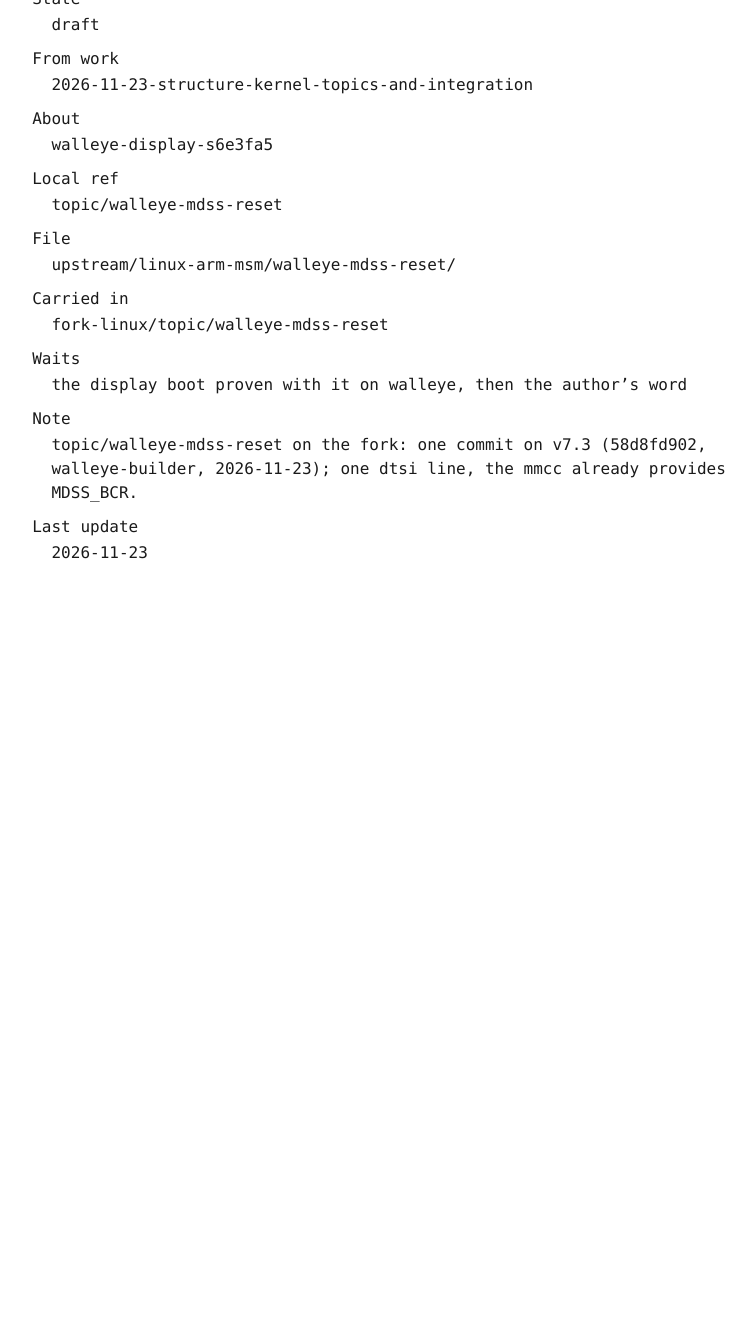
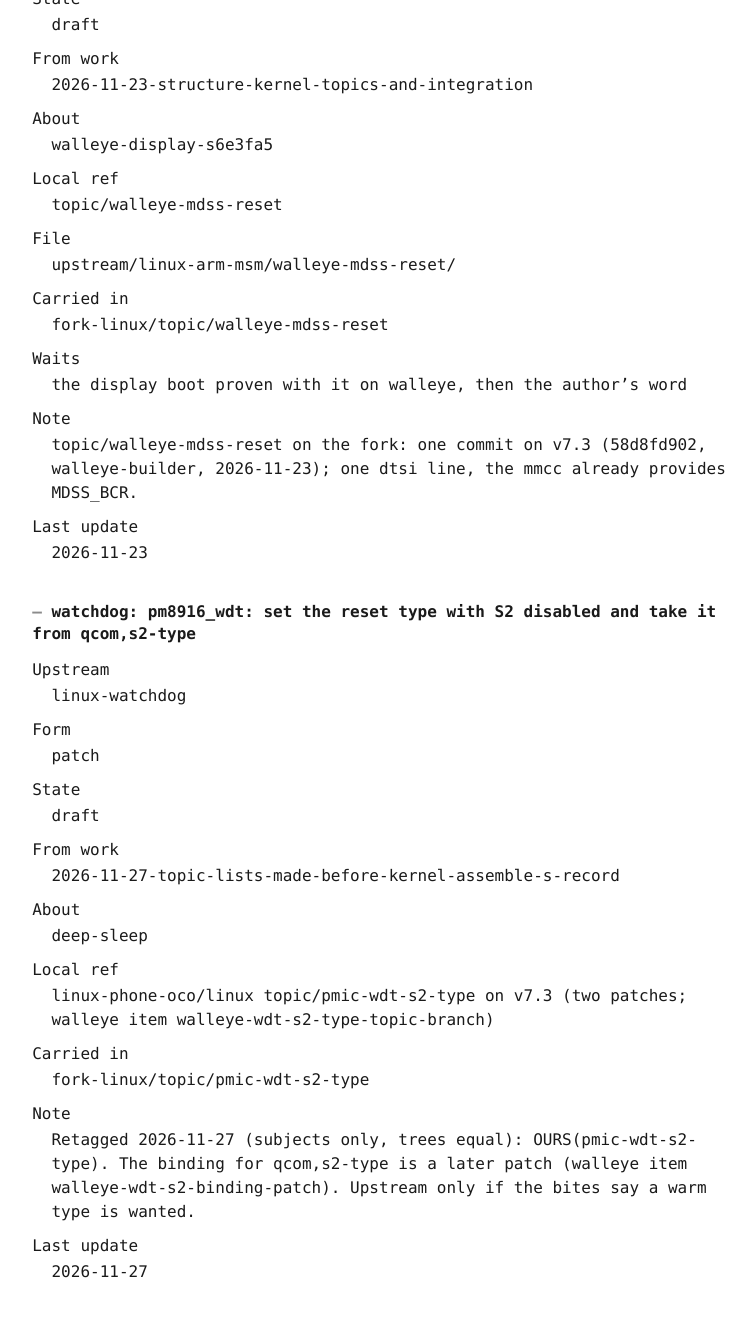
Before and after one commit to linux-phone-oco/docs, a Jekyll site: the page built from docs/upstream_items.md, in a window 1280 px wide and 1400 px high, scrolled down 28235 px. Shown: the top 1317 px of the window, without its empty margins (261-1017 px from the left). Built offline with Jekyll 4.4.1, drawn with Linux system fonts in a browser that asks for light colours; our own code applies the rules of GitHub Pages for plain Markdown files; before the commit the page ends 28916 px from its top, so only the background shows below that.

Commit message:
docs: upstream-item row for pmic-wdt-s2-type, carried in the fork (retag of walleye's topics) (#945)
Co-Authored-By: Claude Sonnet 5.5 <noreply@anthropic.com>

Landed-by: walleye-builder.80033e

```diff
--- a/data/upstream_items.json
+++ b/data/upstream_items.json
@@ -34,3 +34,4 @@
 {"id":"sm7150-va-macro-q6afecc-clock","upstream":"sm7150-mainline","title":"arm64: dts: qcom: sm7150: drop aoncc; clock the VA macro from q6afecc (aoncc at the SM8250 address hung the boot)","form":"patch","state":"draft","from_work":"wcd937x-dt-aoncc","domain":null,"tags":null,"about":"audio-mic","local_ref":"topic/sm7150-va-macro-q6afecc-clock","file":"upstream/sm7150-mainline/sm7150-va-macro-q6afecc-clock/","sent_on":null,"forwarded":null,"bug":null,"version":null,"supersedes":null,"applied_upstream":null,"carried_in":"fork-linux/topic/sm7150-va-macro-q6afecc-clock","reviewed_by":null,"waits":"the same split and reproduce as surya-wcd9375-wireup; folded into it if that is not upstream first","note":"Commit 708930065 (dt/surya-wcd-rx-channel-map), proven on the phone: only aoncc disabled, the tree boots. Fixes our own wire-up, so upstream it only exists as part of that patch.","last_update":"2026-11-23"}
 {"id":"surya-q6voice-calls","upstream":"sm7150-mainline","title":"Modem calls on SM7150: q6voice from sdm845-mainline with CVD 2.3, APR voice services and a VoiceMMode1 link (pulpoff's commit)","form":"patch","state":"draft","from_work":"calls-audio-q6voice","domain":null,"tags":null,"about":"modem-calls","local_ref":"topic/surya-q6voice-calls","file":"upstream/sm7150-mainline/surya-q6voice-calls/","sent_on":null,"forwarded":null,"bug":null,"version":null,"supersedes":null,"applied_upstream":null,"carried_in":"fork-linux/topic/surya-q6voice-calls","reviewed_by":null,"waits":"pulpoff, whose work it is: whether he sends it to sm7150-mainline; we carry it as it is","note":"Commit 29d92793b, cherry-picked from pulpoff/linux-surya c314b3bdf (test/surya-calls). Not ours to send. Its uplink also needs a userspace mono capture during a call (surya-call-uplink): a WORKAROUND candidate, not marked yet.","last_update":"2026-11-23"}
 {"id":"walleye-mdss-reset","upstream":"linux-arm-msm","title":"arm64: dts: qcom: msm8998: Add the MDSS reset (the bootloader leaves the display block scanning out its splash)","form":"patch","state":"draft","from_work":"2026-11-23-structure-kernel-topics-and-integration","domain":null,"tags":null,"about":"walleye-display-s6e3fa5","local_ref":"topic/walleye-mdss-reset","file":"upstream/linux-arm-msm/walleye-mdss-reset/","sent_on":null,"forwarded":null,"bug":null,"version":null,"supersedes":null,"applied_upstream":null,"carried_in":"fork-linux/topic/walleye-mdss-reset","reviewed_by":null,"waits":"the display boot proven with it on walleye, then the author's word","note":"topic/walleye-mdss-reset on the fork: one commit on v7.3 (58d8fd902, walleye-builder, 2026-11-23); one dtsi line, the mmcc already provides MDSS_BCR.","last_update":"2026-11-23"}
+{"id":"pmic-wdt-s2-type","upstream":"linux-watchdog","title":"watchdog: pm8916_wdt: set the reset type with S2 disabled and take it from qcom,s2-type","form":"patch","state":"draft","from_work":"2026-11-27-topic-lists-made-before-kernel-assemble-s-record","domain":null,"tags":null,"about":"deep-sleep","local_ref":"linux-phone-oco/linux topic/pmic-wdt-s2-type on v7.3 (two patches; walleye item walleye-wdt-s2-type-topic-branch)","file":null,"sent_on":null,"forwarded":null,"bug":null,"version":null,"supersedes":null,"applied_upstream":null,"carried_in":"fork-linux/topic/pmic-wdt-s2-type","reviewed_by":null,"waits":null,"note":"Retagged 2026-11-27 (subjects only, trees equal): OURS(pmic-wdt-s2-type). The binding for qcom,s2-type is a later patch (walleye item walleye-wdt-s2-binding-patch). Upstream only if the bites say a warm type is wanted.","last_update":"2026-11-27"}
--- a/docs/upstream_items.md
+++ b/docs/upstream_items.md
@@ -1236,3 +1236,34 @@ Note
 
 Last update
 : 2026-11-23
+
+
+<a id="pmic-wdt-s2-type"></a>
+### watchdog: pm8916_wdt: set the reset type with S2 disabled and take it from qcom,s2-type
+
+Upstream
+: linux-watchdog
+
+Form
+: patch
+
+State
+: draft
+
+From work
+: 2026-11-27-topic-lists-made-before-kernel-assemble-s-record
+
+About
+: deep-sleep
+
+Local ref
+: linux-phone-oco/linux topic/pmic-wdt-s2-type on v7.3 (two patches; walleye item walleye-wdt-s2-type-topic-branch)
+
+Carried in
+: fork-linux/topic/pmic-wdt-s2-type
+
+Note
+: Retagged 2026-11-27 (subjects only, trees equal): OURS(pmic-wdt-s2-type). The binding for qcom,s2-type is a later patch (walleye item walleye-wdt-s2-binding-patch). Upstream only if the bites say a warm type is wanted.
+
+Last update
+: 2026-11-27
```
Also changed, not shown: docs/index.md (+1 -1 lines).
